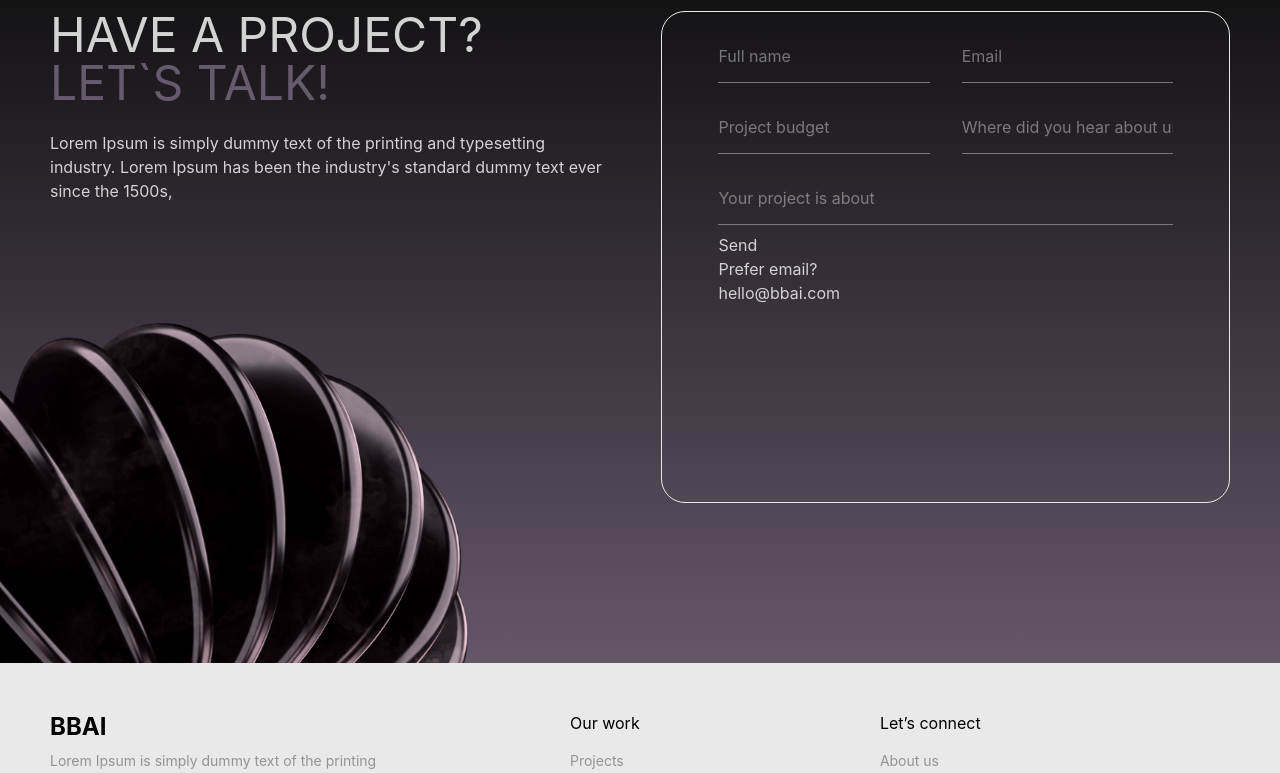
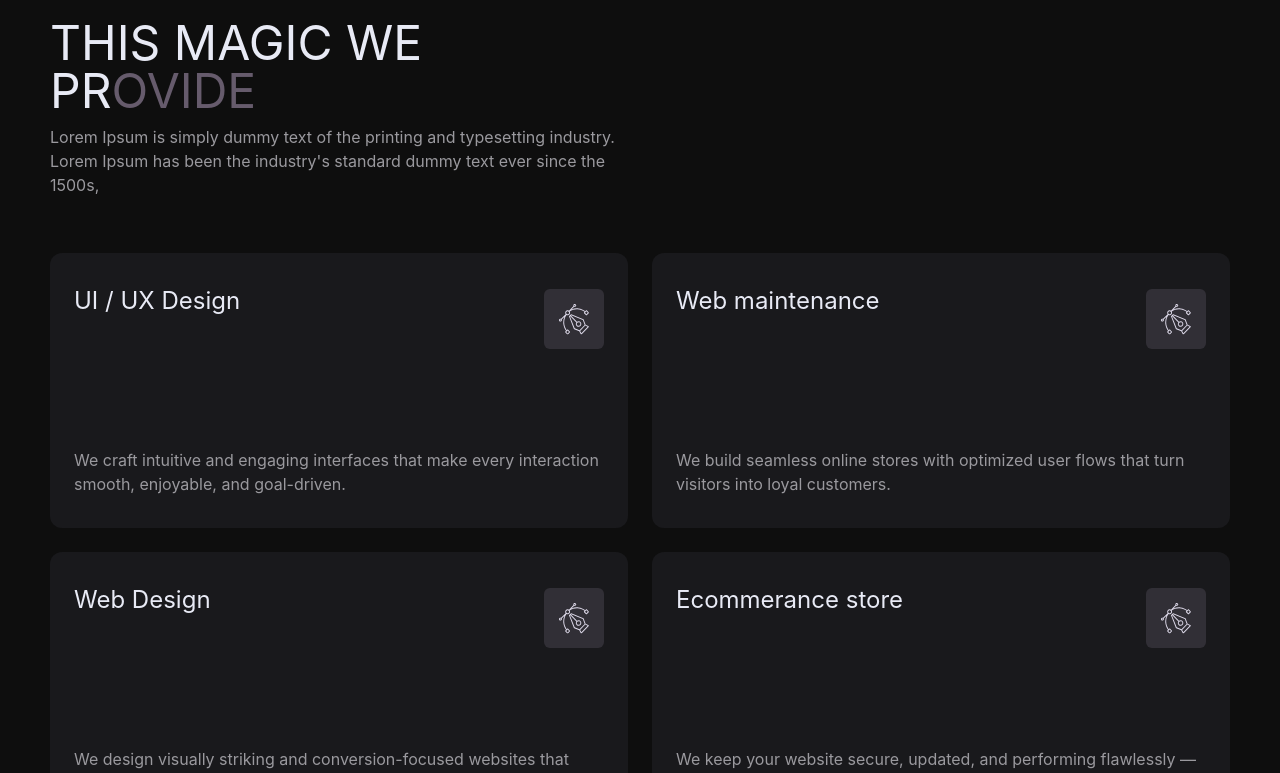
Before and after one commit to Bednar8/bb, a Next.js app: page / in a window 1280 px wide. Shown: the part 4700-5473 px from the top of the page. Built offline with nearby package versions, Linux system fonts and the light colour scheme.

Commit message:
add Services section

```diff
--- /dev/null
+++ b/src/app/components/layout/Services.tsx
@@ -0,0 +1,51 @@
+import ServiceBox from "../ui/ServiceBox"
+
+const services = [
+	{
+		title: "UI / UX Design",
+		icon: "/assets/icons/design.svg",
+		description:
+			"We craft intuitive and engaging interfaces that make every interaction smooth, enjoyable, and goal-driven.",
+	},
+	{
+		title: "Web maintenance",
+		icon: "/assets/icons/design.svg",
+		description:
+			"We build seamless online stores with optimized user flows that turn visitors into loyal customers.",
+	},
+	{
+		title: "Web Design",
+		icon: "/assets/icons/design.svg",
+		description:
+			"We design visually striking and conversion-focused websites that reflect your brand and engage your audience.",
+	},
+	{
+		title: "Ecommerance store",
+		icon: "/assets/icons/design.svg",
+		description:
+			"We keep your website secure, updated, and performing flawlessly — so you can focus on growing your business.",
+	},
+]
+
+export default function Services() {
+	return (
+		<div className="mt-16">
+			<div className="lg:max-w-1/2">
+				<h2 className="mt-3.5 text-secondary-white text-2xl uppercase lg:text-5xl">
+					THIS MAGIC WE PR
+					<span className="text-light-violet">OVIDE</span>
+				</h2>
+				<p className="mt-2.5 pb-7 lg:pb-14 text-gray">
+					Lorem Ipsum is simply dummy text of the printing and typesetting
+					industry. Lorem Ipsum has been the industry&apos;s standard dummy text
+					ever since the 1500s,
+				</p>
+			</div>
+			<div className="grid grid-cols-1 gap-6 lg:grid-cols-2">
+				{services.map((service) => (
+					<ServiceBox key={service.title} {...service} />
+				))}
+			</div>
+		</div>
+	)
+}
--- /dev/null
+++ b/src/app/components/ui/ServiceBox.tsx
@@ -0,0 +1,25 @@
+import Image from "next/image"
+
+export default function ServiceBox({
+	title,
+	icon,
+	description,
+}: {
+	title: string
+	icon: string
+	description: string
+}) {
+	return (
+		<div className="bg-light-black py-5 px-6 rounded-xl relative lg:flex lg:flex-col lg:justify-between hover:shadow-[0px_-2px_5px_-1px_#D7D1EF] transition-all duration-300 lg:min-h-[275px] lg:py-8">
+			<div className="lg:flex lg:flex-row-reverse lg:justify-between lg:items-center">
+				<div className="flex items-center justify-center w-[60px] h-[60px] bg-secondary-black rounded-md">
+					<Image src={icon} alt={title} width={30} height={30} />
+				</div>
+				<h3 className="mt-6 mb-9 text-secondary-white text-2xl  lg:mt-0">
+					{title}
+				</h3>
+			</div>
+			<p className="text-gray">{description}</p>
+		</div>
+	)
+}
--- a/src/app/globals.css
+++ b/src/app/globals.css
@@ -10,6 +10,7 @@
 	--color-light-black: #19191c;
 	--color-light-gray: #d2cfcf;
 	--color-dark-gray: #939393;
+	--color-secondary-black: #312f36;
 	--color-gray: #9a999e;
 	--color-light-gray: #e9e9e9;
 	--color-light-violet: #665b6c;
--- a/src/app/page.tsx
+++ b/src/app/page.tsx
@@ -5,6 +5,7 @@ import Projects from "./components/layout/Projects"
 import OfferCards from "./components/layout/OfferCards"
 import Numbers from "./components/layout/Numbers"
 import Results from "./components/layout/Results"
+import Services from "./components/layout/Services"
 
 export default function Home() {
 	return (
@@ -17,6 +18,7 @@ export default function Home() {
 					<OfferCards />
 					<Numbers />
 					<Results />
+					<Services />
 				</div>
 			</div>
 			<Form />
```
Also changed, not shown: public/assets/icons/design.svg (added).
